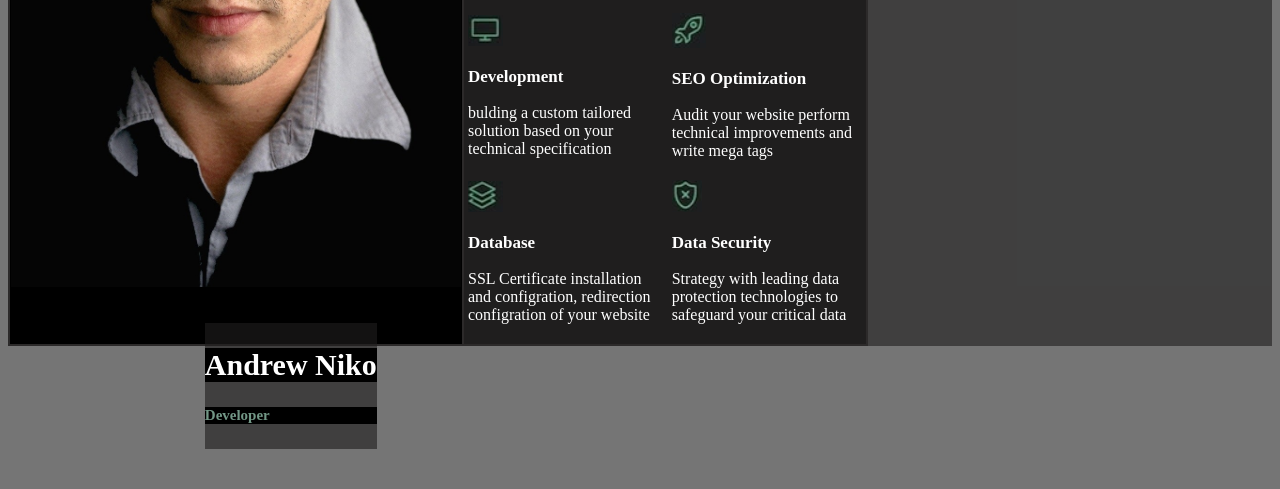
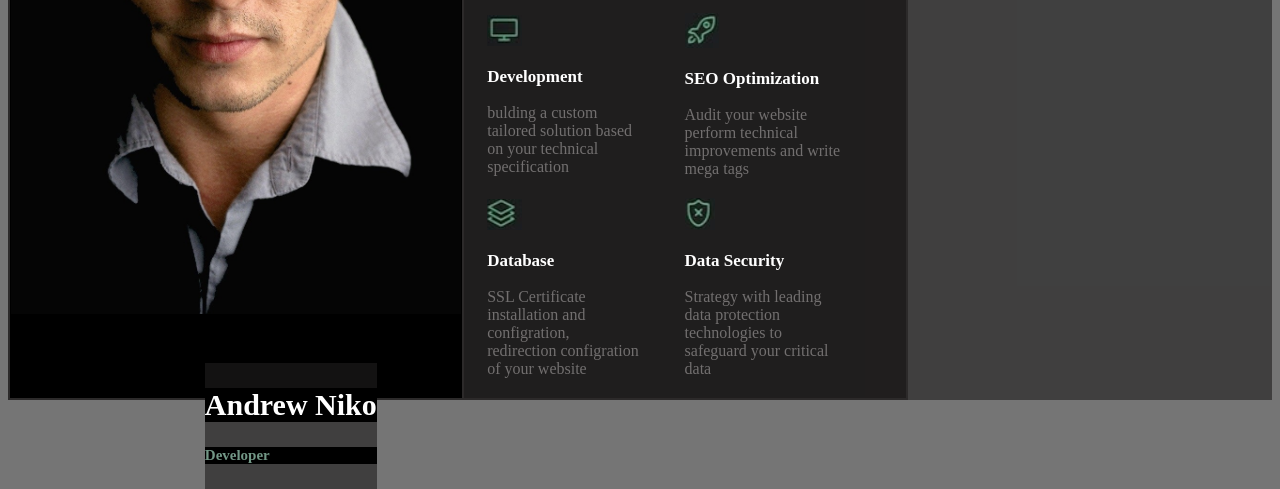
Before and after one commit to Ham9911/Ham9911.github.io, a plain HTML site: page Assign/index.html in a window 1280 px wide. Shown: the part 477-966 px from the top of the page. Before the commit the page ends 926 px from the top, so only its background shows below. Drawn offline with Linux system fonts and the light colour scheme.

Commit message:
assignment

```diff
--- a/Assign/index.html
+++ b/Assign/index.html
@@ -9,18 +9,18 @@
     <title>Document</title>
 </head>
 <body>
-    <Table  style="width: 800px;; height: auto;">
+    <Table  style="width: 900px;; height: auto;">
         <tr>
             <td class=img rowspan="2">
                 <div class=img>
                     <img src="./jhony.jpg" alt="Resume Image" title="Image" height="700" width="450">
-                    <div class="text"> <h2 id="name">Andrew Niko</h2><h5 id="dev" >Developer</h5></div>
+                    <div class="imgtxt"> <h2 id="name">Andrew Niko</h2><h5 id="dev" >Developer</h5></div>
                 </div>
             </td>
             <td colspan="2">
 <h1 id=about>about me</h1>
 <em id="em">28 years / Livy / Freelance</em>
-<p>As a software engineer I utilize my skills to prove my abilities and efforts. I am very skilled in Web Development and Android Development. I have vast experience with working different platforms and technologies as by profession.
+<p class="text">As a software engineer I utilize my skills to prove my abilities and efforts. I am very skilled in Web Development and Android Development. I have vast experience with working different platforms and technologies as by profession.
 
     I train myself everyday with new skills and am a quick learner. Currently working as a freelancer, a dedicated and hard working person who believes in honesty and good working relation. You can contact me directly to work with me in order to save your time and frequency. The quality of the product will be reflexive of my skills and efforts, me as well as my team to achieve the goals efficiently and effectively.
     </p>
@@ -28,26 +28,26 @@
         </tr>
         <tr>
             <td>
-                <table  style="width: 400px;; height: auto; ;">
+                <table id="table2" style="width: 400px;; height: auto; ;">
                 <tr>
                     <td ><h2 id="services">my services</h2></td>
                 </tr>
                 <tr>
-                    <td><img src="./monitor.png" alt="monitor" >
+                    <td ><img class="tdata" src="./monitor.png" alt="monitor" >
                     <h3 class="head">Development</h3>
-                <p>bulding a custom tailored solution based on your technical specification</p></td>
-                    <td><img src="./SEO.jpg" alt="SEO">
+                <p class="text">bulding a custom tailored solution based on your technical specification</p></td>
+                    <td ><img class="tdata" src="./SEO.jpg" alt="SEO">
                         <h3 class="head"> SEO Optimization</h3>
-                    <p>Audit your website perform technical improvements and write mega tags</p></td>
+                    <p class="text">Audit your website perform technical improvements and write mega tags</p></td>
                 </tr>
                 <tr>
 
-                    <td><img  src="./database.png" alt="database">
+                    <td><img class="tdata" src="./database.png" alt="database">
                         <h3 class="head">Database</h3>
-                    <p>SSL Certificate installation and configration, redirection configration of your website</p></td>
-                    <td><img src="./shield.png" alt="shield">
+                    <p class="text">SSL Certificate installation and configration, redirection configration of your website</p></td>
+                    <td><img class="tdata"src="./shield.png" alt="shield">
                         <h3 class="head"> Data Security</h3>
-                    <p>Strategy with leading data protection technologies to safeguard your critical
+                    <p class="text">Strategy with leading data protection technologies to safeguard your critical
                      data</p></td>
                 </tr>
                 </table>
--- a/Assign/style.css
+++ b/Assign/style.css
@@ -1,6 +1,6 @@
-.text {
+.imgtxt {
     position: absolute;
-    top: 100%;
+    top: 105%;
     left: 16%;
     ;}
 
@@ -16,6 +16,7 @@
     font-family: 'Times New Roman', Times, serif;
 }
 #em{
+    margin-left:  0.2in ;
     word-spacing: 10px;
     color: rgb(114, 151, 134);
 }
@@ -23,12 +24,14 @@
     background-color: black;
 }
 #about{
+    margin-left: 0.2in;
     font-size: 55px;}
     #services{
+        margin-left: 0.2in;
         font-size: 30px;}
         .head{
             font-size: 17px;
-        align-self: center;}
+        margin-left: 0.2in;}
         #dev{
             color: rgb(114, 151, 134);
             font-size: 15px;
@@ -36,3 +39,10 @@
             #name{
                 background-color: black;
                 font-size: 30px;}
+.text{
+    margin-left:  0.2in;
+    margin-right: 00.2in;
+    color: rgba(228, 225, 225, 0.418);}
+    .tdata{
+        margin-left: 0.2in;
+    }
```
